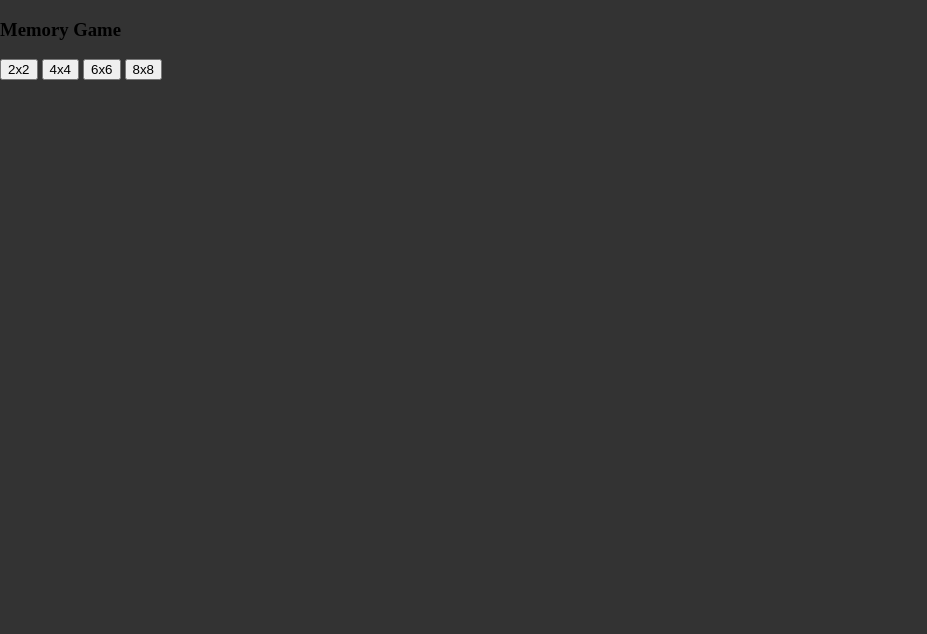
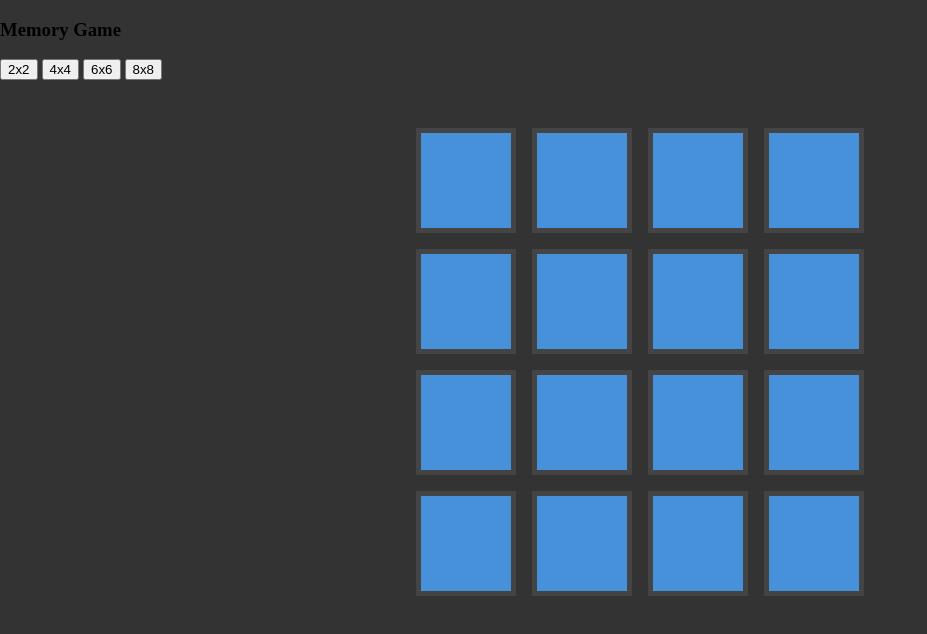
Before and after one commit to DanneLNU/memory, a plain HTML site: page index.html in a window 1280 px wide. Shown: the whole page, without its empty margins (0-927 px from the left). Drawn offline with Linux system fonts and the light colour scheme.

Commit message:
Update index.html

```diff
--- a/index.html
+++ b/index.html
@@ -6,7 +6,7 @@
     <meta name="viewport" content="width=device-width, initial-scale=1.0">
     <title>Memory Game - JavaScript DOM Project</title>
     <link rel="stylesheet" href="./css/styles.css">
-    <script src="/src/apps/memgame/app.js" defer></script>
+    <script src="app.js" defer></script>
 </head>
 <body>
   <div class="window" id="memory-game-window">
```
